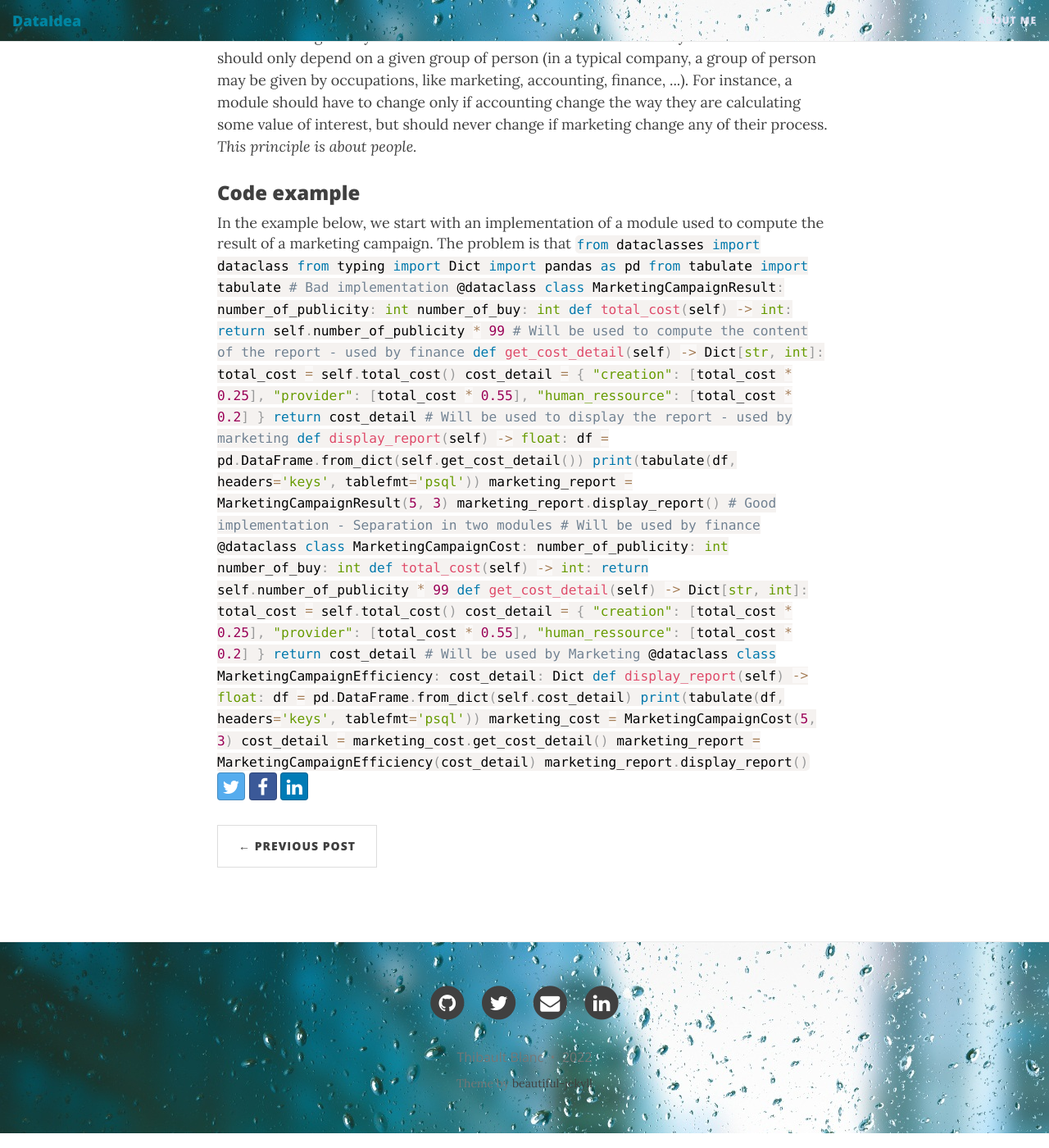
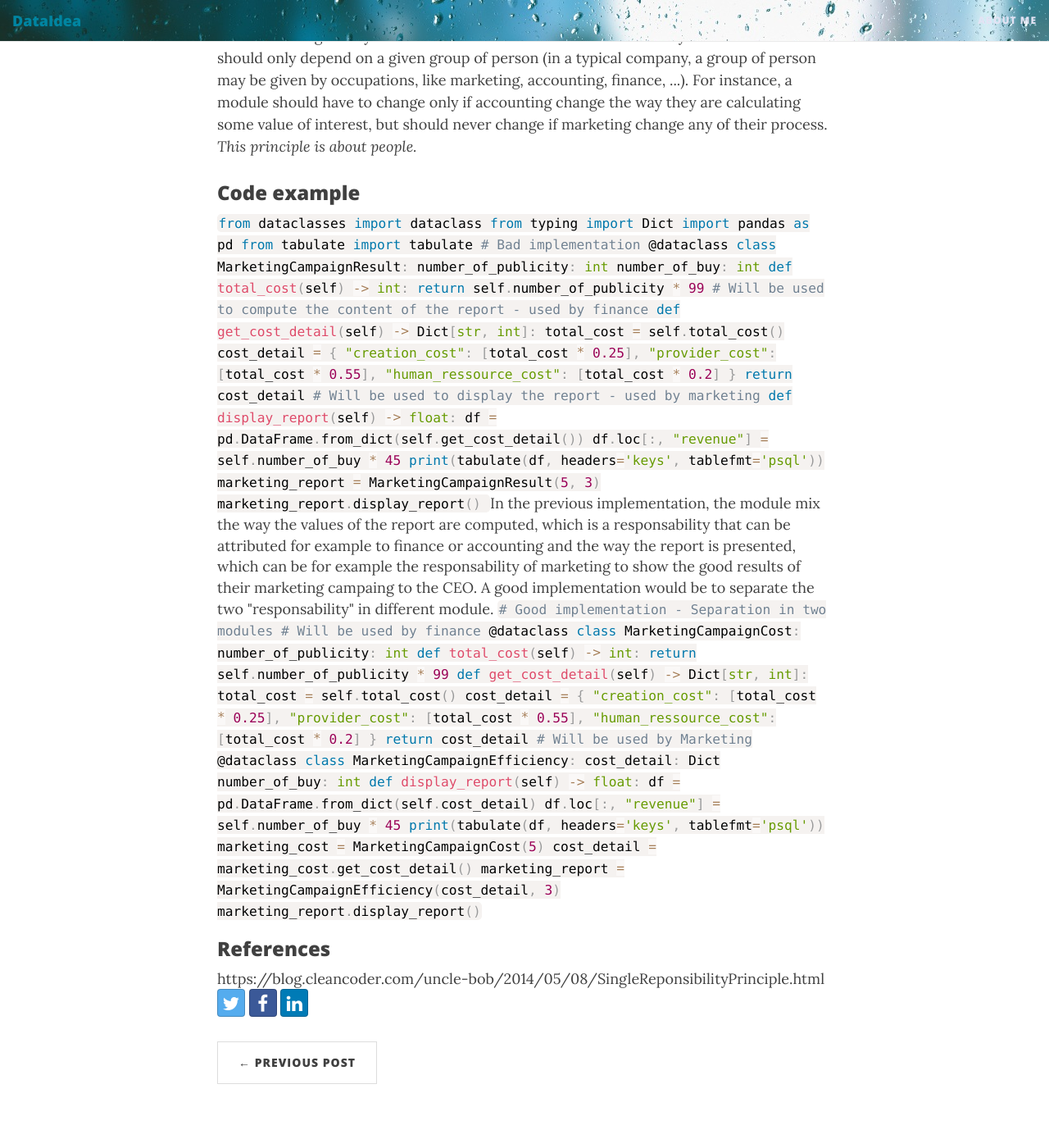
Before and after one commit to thibaultbl/thibaultbl.github.io, a Jekyll site: the page built from _posts/2022-03-28-Solid-Principles-for-data-science-part1.html, in a window 1280 px wide and 1400 px high, scrolled down 600 px. Shown: the whole window at 82% size. Built offline with Jekyll 4.4.1, drawn with Linux system fonts in a browser that asks for light colours; nearby versions of some CDN libraries.

Commit message:
Modified SRP

```diff
--- a/_posts/2022-03-28-Solid-Principles-for-data-science-part1.html
+++ b/_posts/2022-03-28-Solid-Principles-for-data-science-part1.html
@@ -47,10 +47,6 @@ use-site-title: true
 
   <h3> Code example </h3>
 
-  In the example below, we start with an implementation of a module used to compute the result of a marketing campaign.
-
-  The problem is that
-
   <code class="language-python">
     from dataclasses import dataclass
     from typing import Dict
@@ -72,21 +68,32 @@ use-site-title: true
         def get_cost_detail(self) -> Dict[str, int]:
             total_cost = self.total_cost()
             cost_detail = {
-                "creation": [total_cost * 0.25],
-                "provider": [total_cost * 0.55],
-                "human_ressource": [total_cost * 0.2]
+                "creation_cost": [total_cost * 0.25],
+                "provider_cost": [total_cost * 0.55],
+                "human_ressource_cost": [total_cost * 0.2]
             }
             return cost_detail
 
         # Will be used to display the report - used by marketing
         def display_report(self) -> float:
             df = pd.DataFrame.from_dict(self.get_cost_detail())
+            df.loc[:, "revenue"] = self.number_of_buy * 45
 
             print(tabulate(df, headers='keys', tablefmt='psql'))
 
 
     marketing_report = MarketingCampaignResult(5, 3)
     marketing_report.display_report()
+  </code>
+
+  In the previous implementation, the module mix the way the values of the report are computed, which is a
+  responsability that can be attributed for example to finance or accounting and the way the report is presented, which
+  can be for example the responsability of marketing to show the good results of their marketing campaing to the CEO.
+
+  A good implementation would be to separate the two "responsability" in different module.
+
+
+  <code class="language-python">
 
 # Good implementation - Separation in two modules
 
@@ -103,9 +109,9 @@ use-site-title: true
     def get_cost_detail(self) -> Dict[str, int]:
         total_cost = self.total_cost()
         cost_detail = {
-                "creation": [total_cost * 0.25],
-                "provider": [total_cost * 0.55],
-                "human_ressource": [total_cost * 0.2]
+            "creation_cost": [total_cost * 0.25],
+            "provider_cost": [total_cost * 0.55],
+            "human_ressource_cost": [total_cost * 0.2]
         }
         return cost_detail
 
@@ -114,21 +120,27 @@ use-site-title: true
 @dataclass
 class MarketingCampaignEfficiency:
     cost_detail: Dict
+    number_of_buy: int
 
     def display_report(self) -> float:
         df = pd.DataFrame.from_dict(self.cost_detail)
+        df.loc[:, "revenue"] = self.number_of_buy * 45
 
         print(tabulate(df, headers='keys', tablefmt='psql'))
 
 
-    marketing_cost = MarketingCampaignCost(5, 3)
+marketing_cost = MarketingCampaignCost(5)
 cost_detail = marketing_cost.get_cost_detail()
 
-    marketing_report = MarketingCampaignEfficiency(cost_detail)
+marketing_report = MarketingCampaignEfficiency(cost_detail, 3)
 marketing_report.display_report()
 
 
   </code>
+
+  <h3> References </h3>
+
+  https://blog.cleancoder.com/uncle-bob/2014/05/08/SingleReponsibilityPrinciple.html
 
 
 
```
Also changed, not shown: other parts of _posts/2022-03-28-Solid-Principles-for-data-science-part1.html (+0 -1 lines). Lines whose indentation alone changed are shown as unchanged.
